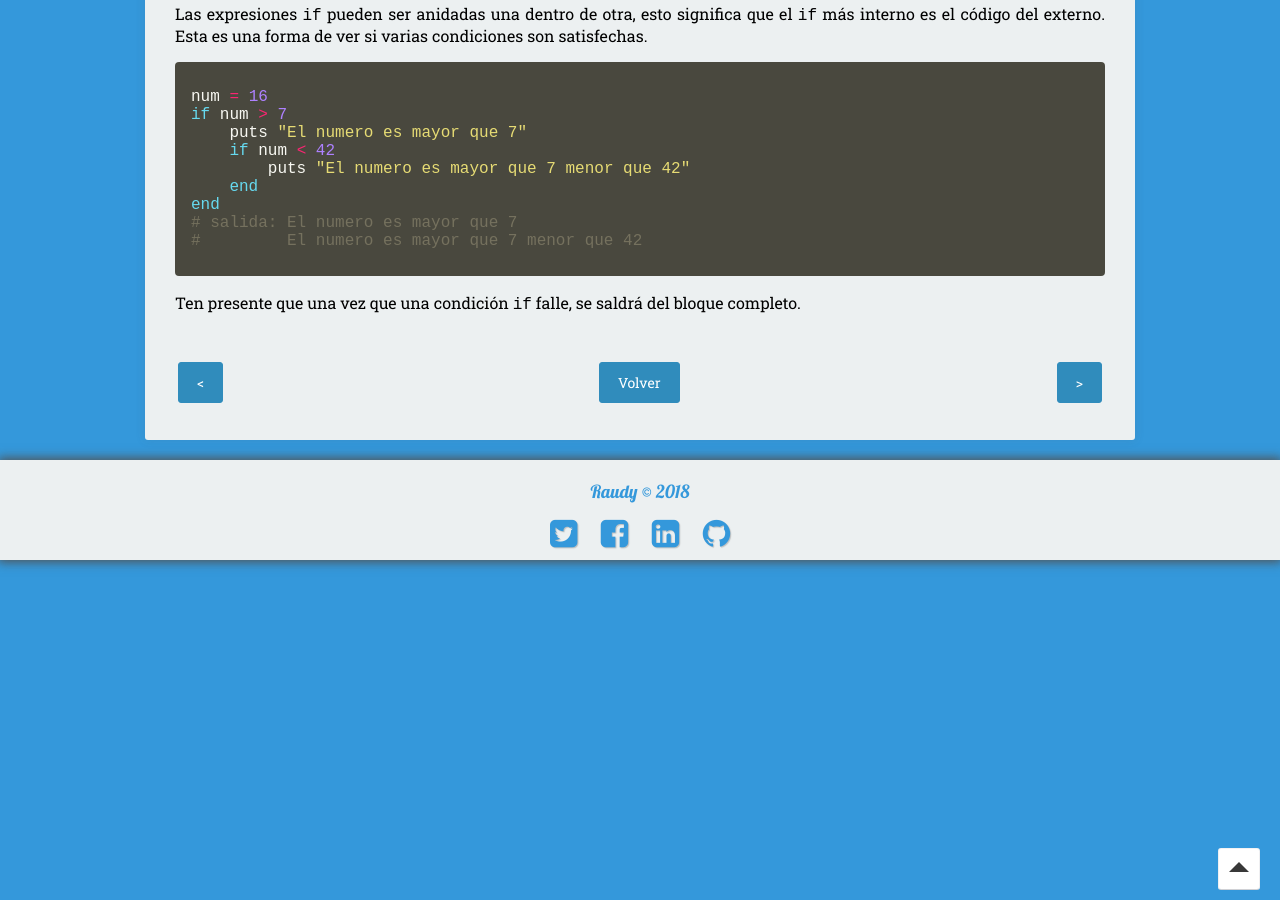
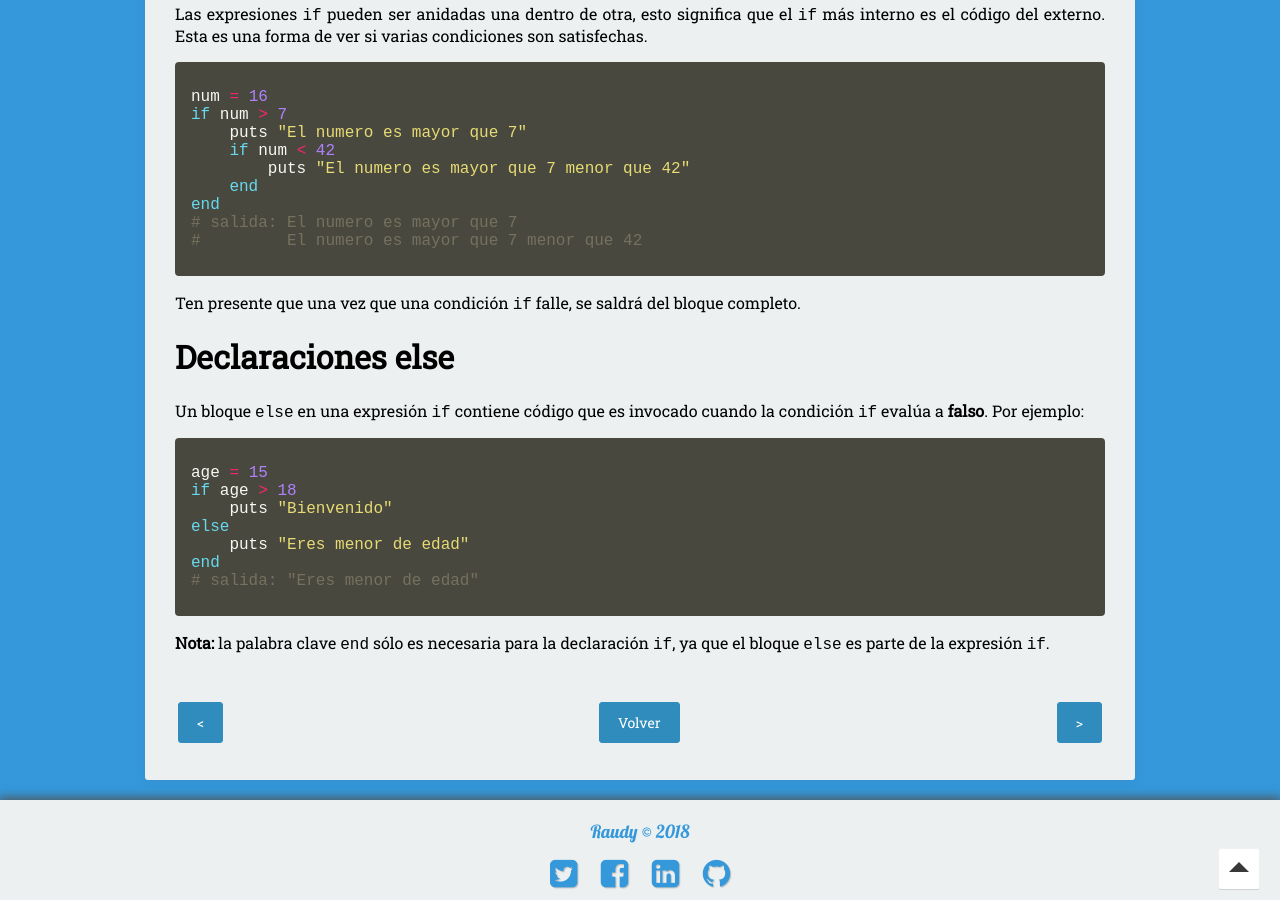
Before and after one commit to nisoto/Blog-anterior-2.0, a Jekyll site: the page built from _posts/2018-07-05-ruby-v-sentencia-if.md, in a window 1280 px wide and 900 px high, scrolled down 589 px. Built offline with Jekyll 4.4.1, drawn with Linux system fonts in a browser that asks for light colours; nearby versions of some CDN libraries.

Commit message:
Update 2018-07-05-ruby-v-sentencia-if.md

```diff
--- a/_posts/2018-07-05-ruby-v-sentencia-if.md
+++ b/_posts/2018-07-05-ruby-v-sentencia-if.md
@@ -38,6 +38,22 @@ end
 
 Ten presente que una vez que una condición `if` falle, se saldrá del bloque completo.
 
+# Declaraciones else
+
+Un bloque `else` en una expresión `if` contiene código que es invocado cuando la condición `if` evalúa a **falso**. Por ejemplo:
+
+{% highlight ruby %}
+age = 15
+if age > 18
+    puts "Bienvenido"
+else
+    puts "Eres menor de edad"
+end
+# salida: "Eres menor de edad"
+{% endhighlight %}
+
+**Nota:** la palabra clave `end` sólo es necesaria para la declaración `if`, ya que el bloque `else` es parte de la expresión `if`.
+
 |     |     |     |
 |:----|:---:|----:|
 | [<](https://nisoto.github.io/ruby-iv-otros-operadores/){: .btn .btn-info} | [Volver](https://nisoto.github.io/blog/){: .btn .btn-info} | [>](https://nisoto.github.io/blog/){: .btn .btn-info} |
```
